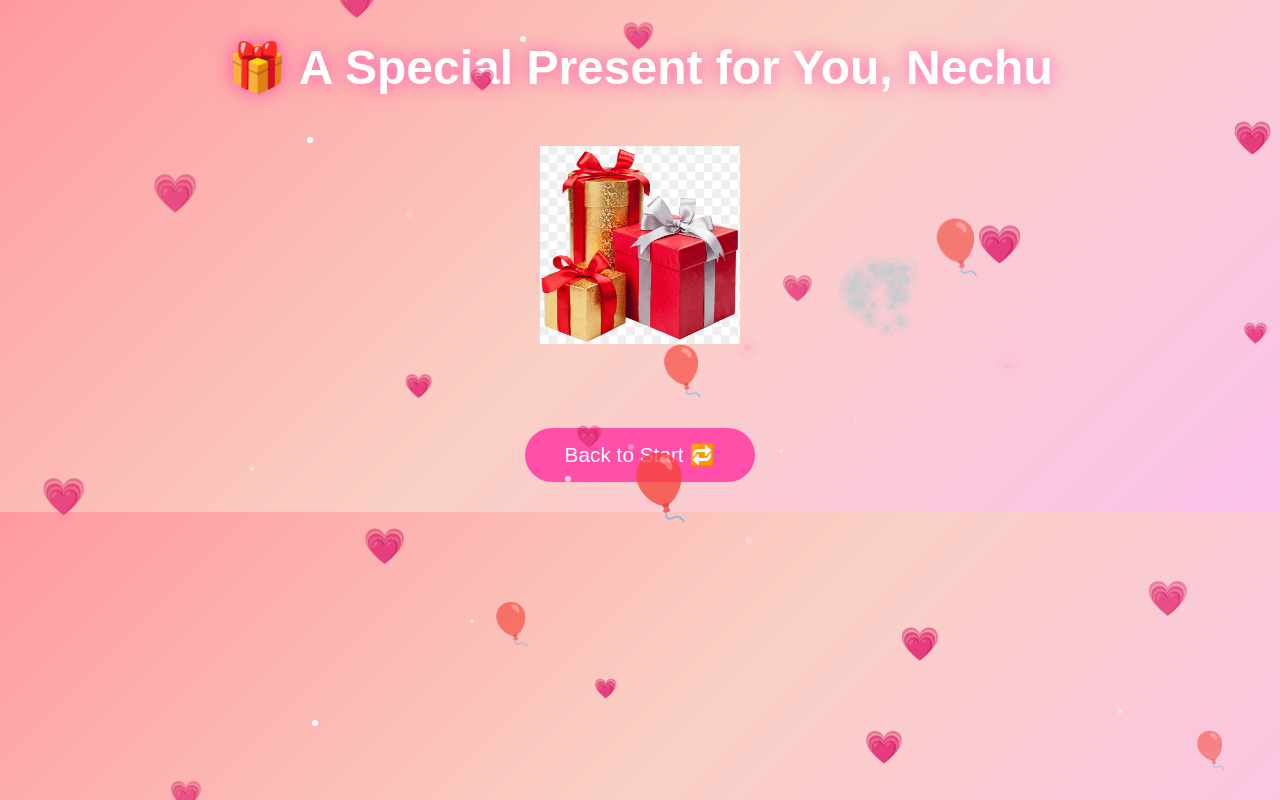
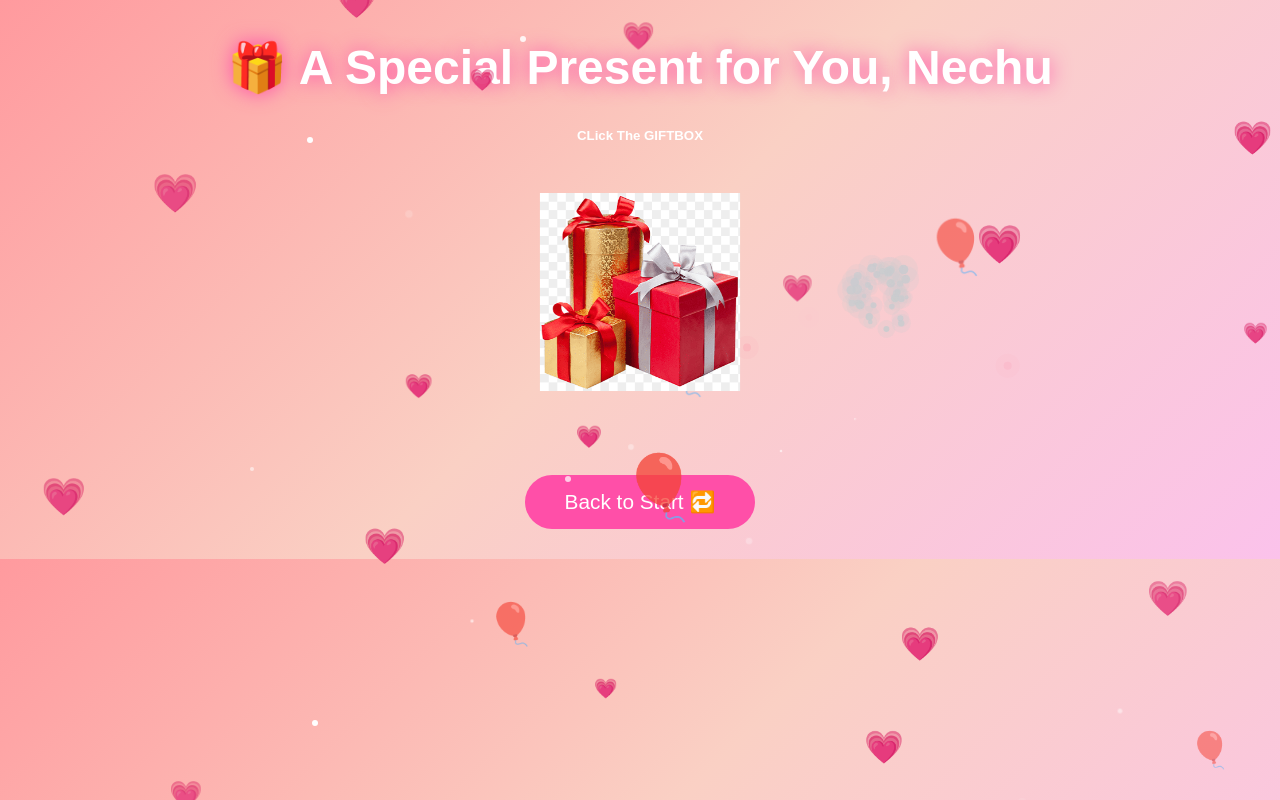
Before and after one commit to shahid-madathumpady/Nechus-Bday, a plain HTML site: page present.html in a window 1280 px wide. Drawn offline with Linux system fonts and the light colour scheme.

Commit message:
Update present.html

```diff
--- a/present.html
+++ b/present.html
@@ -15,7 +15,7 @@
     <canvas id="fireworks"></canvas>
 
     <h1 class="title">🎁 A Special Present for You, Nechu</h1>
-
+    <h5>CLick The GIFTBOX </h5>
     <div class="present-container">
         <img src="gift-box.png" alt="Gift Box" id="giftBox" class="gift-box">
         <div class="present-reveal" id="presentReveal">
```
